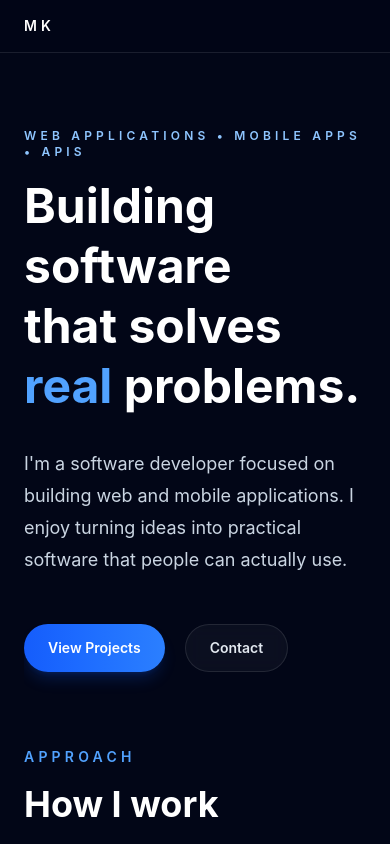
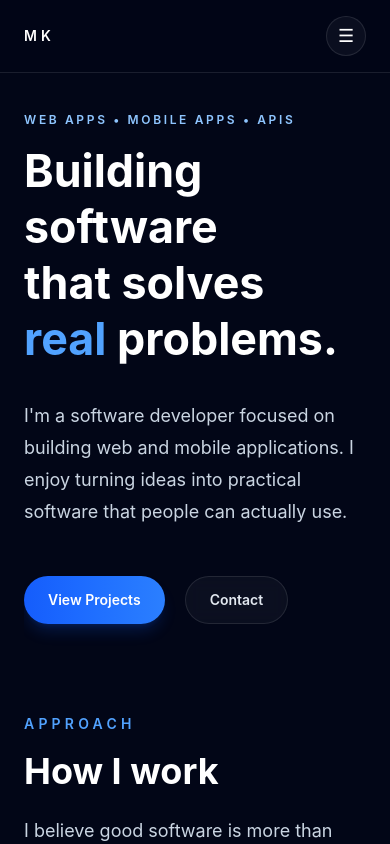
Before and after one commit to MKZSE/mateusz-portfolio, a React (Vite) app: page / in a window 390 px wide. Shown: the top 844 px of the page. Built offline with nearby package versions, Linux system fonts and the light colour scheme.

Commit message:
feat: improve mobile navigation

```diff
--- a/src/components/layout/Navbar.tsx
+++ b/src/components/layout/Navbar.tsx
@@ -1,18 +1,69 @@
+import { useState } from "react";
+
+const navigationLinks = [
+  { label: "Approach", href: "#approach" },
+  { label: "Selected Work", href: "#projects" },
+  { label: "Journey", href: "#journey" },
+  { label: "Contact", href: "#contact" },
+];
+
 function Navbar() {
+  const [isOpen, setIsOpen] = useState(false);
+
   return (
     <nav className="fixed left-0 top-0 z-50 w-full border-b border-white/10 bg-slate-950/70 backdrop-blur-xl">
       <div className="mx-auto flex w-full max-w-7xl items-center justify-between px-6 py-4 sm:px-8 lg:px-12">
-        <a href="#" className="text-sm font-semibold tracking-[0.3em] text-white">
+        <a
+          href="#"
+          className="text-sm font-semibold tracking-[0.3em] text-white"
+          onClick={() => setIsOpen(false)}
+        >
           MK
         </a>
 
         <div className="hidden items-center gap-8 text-sm text-slate-300 md:flex">
-            <a href="#approach" className="transition-colors hover:text-white">Approach</a>
-            <a href="#projects" className="transition-colors hover:text-white">Selected Work</a>
-            <a href="#journey" className="transition-colors hover:text-white">Journey</a>
-            <a href="#contact" className="transition-colors hover:text-white">Contact</a>
+          {navigationLinks.map((link) => (
+            <a
+              key={link.href}
+              href={link.href}
+              className="transition-colors hover:text-white"
+            >
+              {link.label}
+            </a>
+          ))}
         </div>
+
+        <button
+          type="button"
+          className="flex h-10 w-10 items-center justify-center rounded-full border border-white/10 bg-white/[0.04] text-white transition-colors hover:bg-white/[0.08] focus:outline-none focus-visible:ring-2 focus-visible:ring-blue-500/60 md:hidden"
+          onClick={() => setIsOpen((current) => !current)}
+          aria-label="Toggle navigation menu"
+          aria-expanded={isOpen}
+          aria-controls="mobile-navigation"
+        >
+          <span className="text-lg leading-none">{isOpen ? "×" : "☰"}</span>
+        </button>
       </div>
+
+      {isOpen && (
+        <div
+          id="mobile-navigation"
+          className="absolute left-0 top-full w-full border-b border-t border-white/10 bg-[#020617] px-6 py-6 shadow-2xl shadow-black/40 md:hidden"
+        >
+          <div className="mx-auto flex max-w-7xl flex-col gap-5 text-sm text-slate-300">
+            {navigationLinks.map((link) => (
+              <a
+                key={link.href}
+                href={link.href}
+                className="transition-colors hover:text-white"
+                onClick={() => setIsOpen(false)}
+              >
+                {link.label}
+              </a>
+            ))}
+          </div>
+        </div>
+      )}
     </nav>
   );
 }
--- a/src/components/sections/Hero.tsx
+++ b/src/components/sections/Hero.tsx
@@ -2,16 +2,16 @@ import Button from "../ui/Button";
 
 function Hero() {
   return (
-    <div className="relative flex min-h-[calc(88vh-64px)] flex-col justify-start overflow-hidden pt-32 pb-10">
+    <div className="relative flex min-h-[calc(88vh-64px)] flex-col justify-start overflow-hidden pt-28 pb-10 sm:pt-32">
       <div className="pointer-events-none absolute right-0 top-1/2 hidden -translate-y-1/2 select-none text-[18rem] font-bold leading-none text-white/[0.03] lg:block">
         MK
       </div>
 
-      <span className="mb-4 text-xs font-semibold uppercase tracking-[0.35em] text-blue-300 sm:text-sm">
-        Web applications • Mobile apps • APIs
-      </span>
+        <span className="mb-4 text-xs font-semibold uppercase tracking-[0.22em] text-blue-300 sm:text-sm sm:tracking-[0.35em]">
+            Web apps • Mobile apps • APIs
+        </span>
 
-      <h1 className="max-w-4xl text-5xl font-bold leading-tight text-white sm:text-6xl md:text-7xl">
+      <h1 className="max-w-4xl text-[2.8rem] font-bold leading-tight text-white sm:text-6xl md:text-7xl">
         Building software
         <br />
         that solves
```
